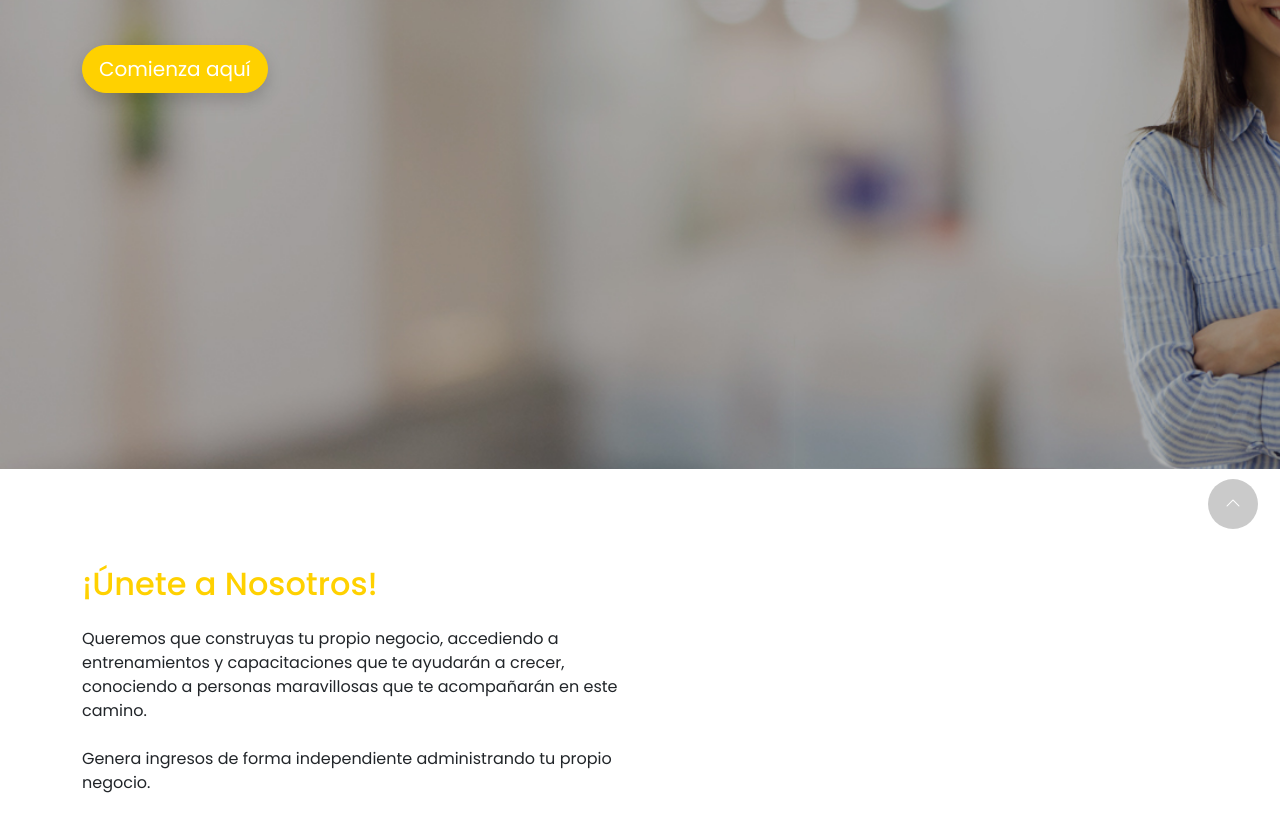
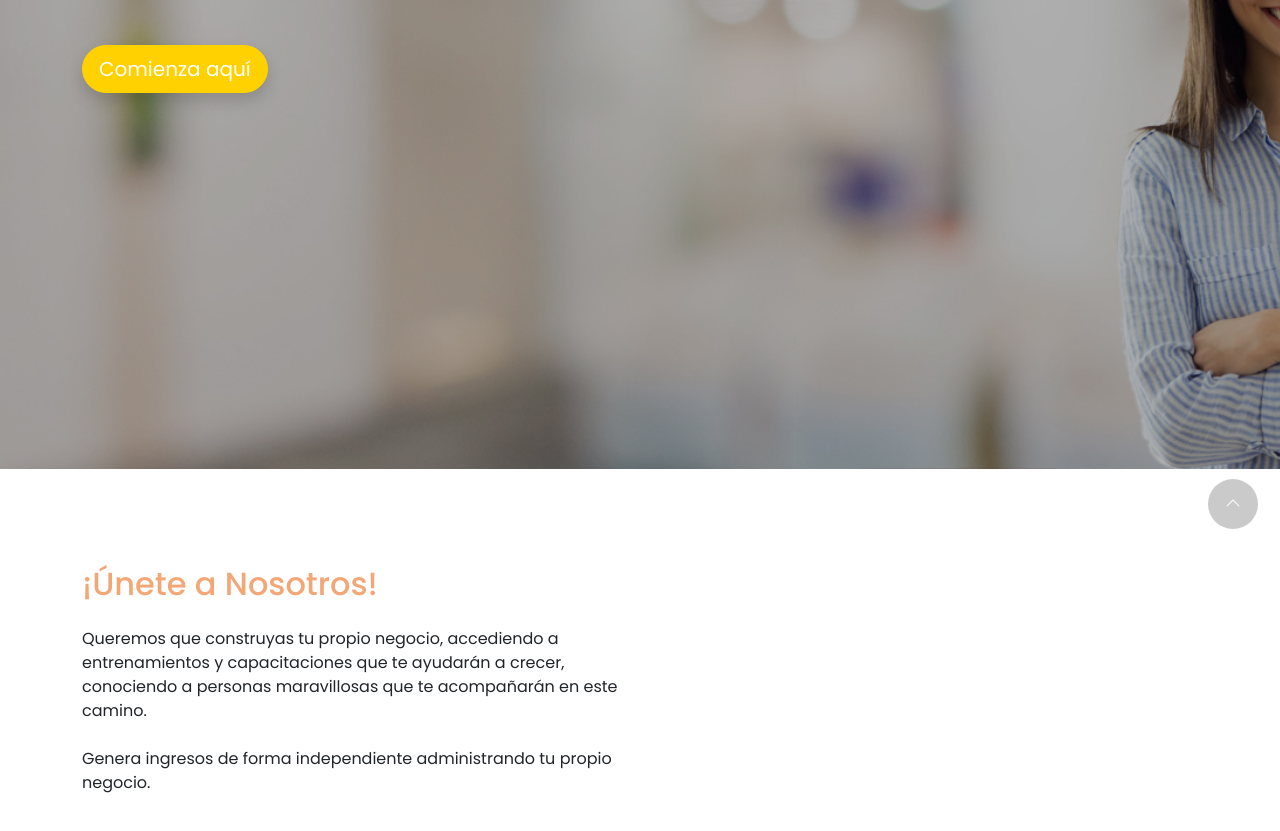
Before and after one commit to carlceca05/quierovendernatura, a plain HTML site: page index.html in a window 1280 px wide. Shown: the part 251-1082 px from the top of the page. Drawn offline with nearby package versions, Linux system fonts and the light colour scheme.

Commit message:
10/02/22  13:04

```diff
--- a/index.html
+++ b/index.html
@@ -115,7 +115,7 @@
         <div class="row pt-5">
             <div class="col-md-6 col-sm-12 col-xs-12">
 
-                <h2 class="pb-3 text-primary">¡Únete a Nosotros!</h2>
+                <h2 class="pb-3 text-danger">¡Únete a Nosotros!</h2>
                 <p>Queremos que construyas tu propio negocio, accediendo a entrenamientos y capacitaciones que te ayudarán a crecer, conociendo a personas maravillosas que te acompañarán en este camino.
                 <br><br> Genera ingresos de forma independiente administrando tu propio negocio.</p>
 
```
